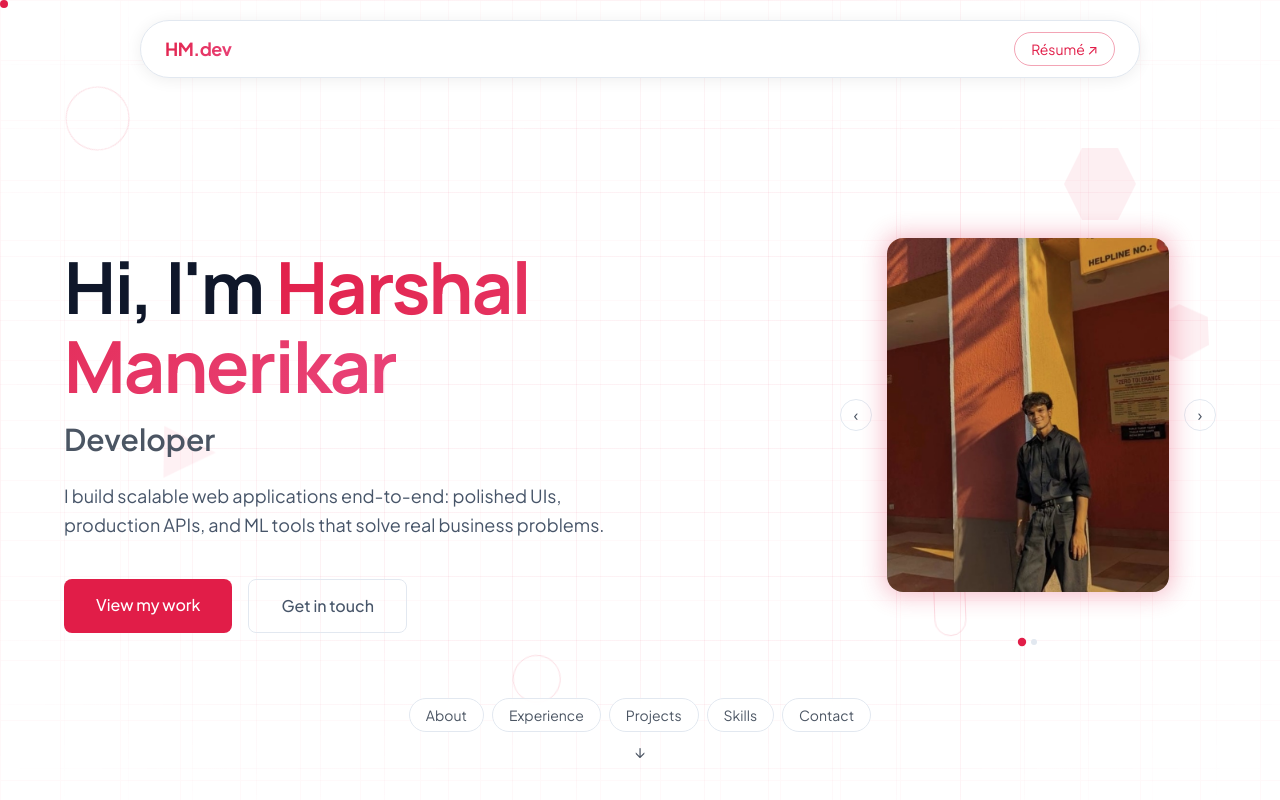
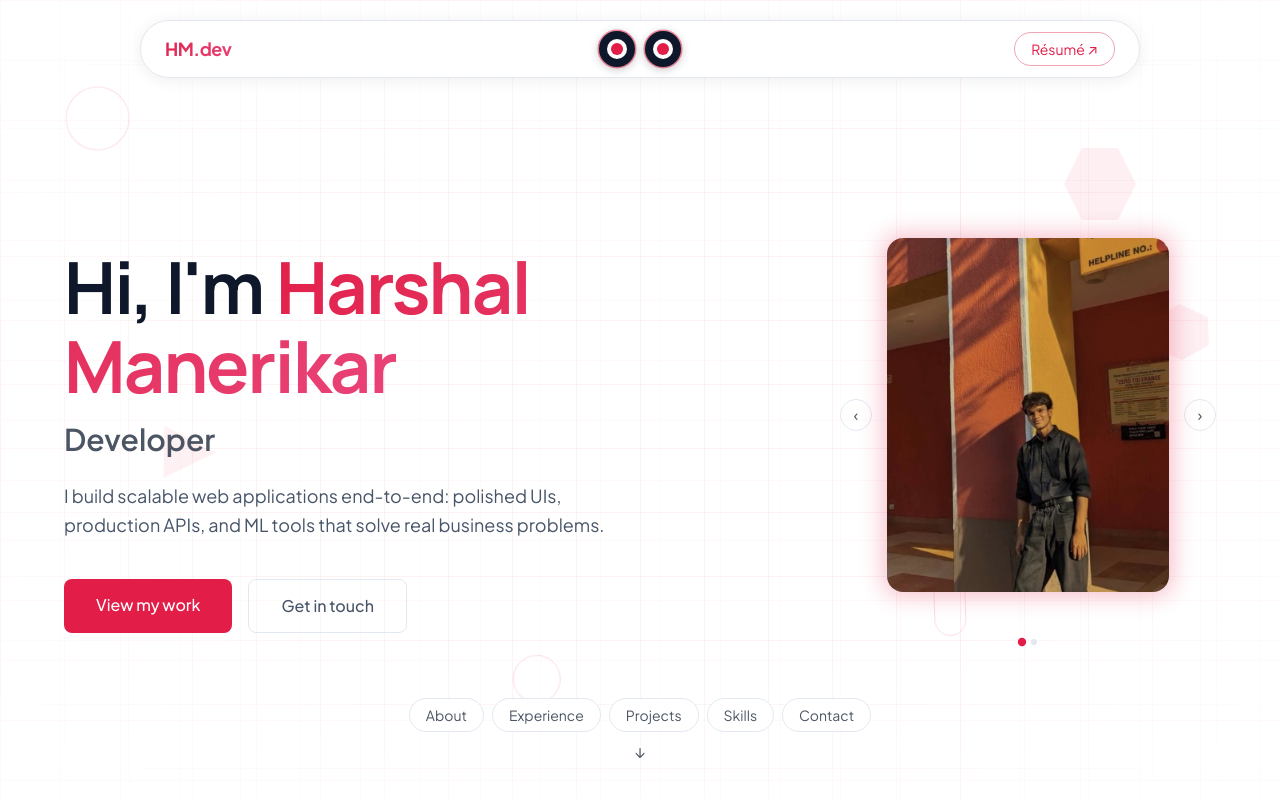
Before and after one commit to hrshl4codes/portfolio, a Next.js app: page / in a window 1280 px wide. Shown: the top 800 px of the page. Built offline with nearby package versions, Linux system fonts and the light colour scheme.

Commit message:
Restore eyes to navbar center; fix refresh jumping to mid-page via scrollRestoration

```diff
--- a/src/components/Navbar.tsx
+++ b/src/components/Navbar.tsx
@@ -1,6 +1,59 @@
 "use client";
 
+import { useEffect, useRef } from "react";
+
+function Eye({ eyeRef }: { eyeRef: React.RefObject<HTMLSpanElement | null> }) {
+  return (
+    <span
+      ref={eyeRef}
+      aria-hidden="true"
+      className="relative inline-flex items-center justify-center w-9 h-9 rounded-full shrink-0"
+      style={{
+        background: "#0f172a",
+        boxShadow: "0 0 0 1.5px rgba(225,29,72,0.5), 0 2px 10px rgba(0,0,0,0.25)",
+      }}
+    >
+      <span className="absolute w-[20px] h-[20px] rounded-full bg-white" />
+      <span
+        className="pupil absolute w-3 h-3 rounded-full"
+        style={{ backgroundColor: "var(--accent)", transform: "translate(0px, 0px)" }}
+      />
+    </span>
+  );
+}
+
 export default function Navbar() {
+  const eye1Ref = useRef<HTMLSpanElement>(null);
+  const eye2Ref = useRef<HTMLSpanElement>(null);
+
+  useEffect(() => {
+    if (window.matchMedia("(pointer: coarse)").matches) return;
+    let mouseX = window.innerWidth / 2, mouseY = 40;
+    let rafId: number, scheduled = false;
+
+    const onMove = (e: MouseEvent) => {
+      mouseX = e.clientX; mouseY = e.clientY;
+      if (!scheduled) { scheduled = true; rafId = requestAnimationFrame(update); }
+    };
+    function update() {
+      scheduled = false;
+      const MAX = 2;
+      [eye1Ref.current, eye2Ref.current].forEach((eye) => {
+        if (!eye) return;
+        const pupil = eye.querySelector<HTMLElement>(".pupil");
+        if (!pupil) return;
+        const rect  = eye.getBoundingClientRect();
+        const cx    = rect.left + rect.width  / 2;
+        const cy    = rect.top  + rect.height / 2;
+        const angle = Math.atan2(mouseY - cy, mouseX - cx);
+        const dist  = Math.min(MAX, Math.hypot(mouseX - cx, mouseY - cy) / 15);
+        pupil.style.transform = `translate(${Math.cos(angle) * dist}px, ${Math.sin(angle) * dist}px)`;
+      });
+    }
+    window.addEventListener("mousemove", onMove);
+    return () => { window.removeEventListener("mousemove", onMove); cancelAnimationFrame(rafId); };
+  }, []);
+
   return (
     <header
       style={{
@@ -16,10 +69,19 @@ export default function Navbar() {
         zIndex: 50,
       }}
     >
-      <nav className="px-6 h-14 flex items-center justify-between">
+      <nav className="relative px-6 h-14 flex items-center justify-between">
+        {/* Left: Logo */}
         <a href="#hero" className="font-bold text-lg tracking-tight gradient-text shrink-0">
           HM.dev
         </a>
+
+        {/* Center: Eyes — absolutely centred */}
+        <div className="eyes-container absolute left-1/2 -translate-x-1/2 flex items-center gap-2.5">
+          <Eye eyeRef={eye1Ref} />
+          <Eye eyeRef={eye2Ref} />
+        </div>
+
+        {/* Right: Résumé */}
         <a
           href="/resume.pdf"
           target="_blank"
--- a/src/components/ScrollRevealInit.tsx
+++ b/src/components/ScrollRevealInit.tsx
@@ -1,12 +1,18 @@
 "use client";
 
-/* Tiny client component whose sole job is to run the
-   IntersectionObserver hook after the DOM mounts.
-   Keeping this separate means every other section
-   (Skills, About, Footer) can stay as Server Components. */
+import { useEffect } from "react";
 import { useScrollReveal } from "@/lib/useScrollReveal";
 
 export default function ScrollRevealInit() {
   useScrollReveal();
+
+  /* Always start at the top on fresh load / refresh */
+  useEffect(() => {
+    if ("scrollRestoration" in history) {
+      history.scrollRestoration = "manual";
+    }
+    window.scrollTo({ top: 0, behavior: "instant" });
+  }, []);
+
   return null;
 }
```
